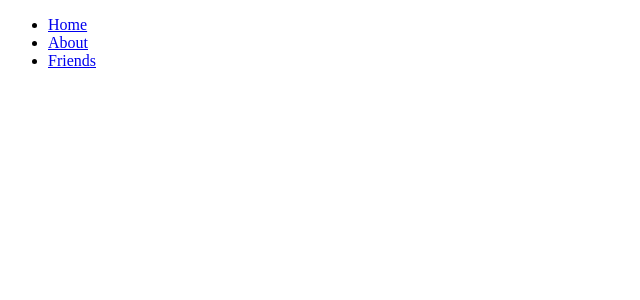
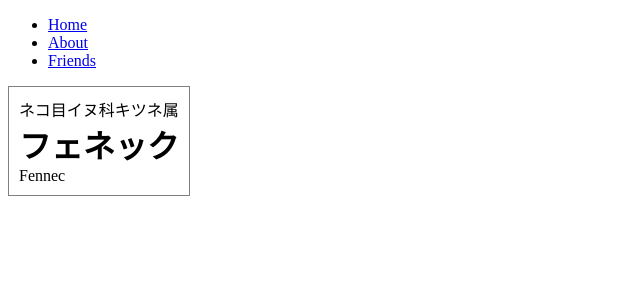
Before and after one commit to totoriri/q-react-router-02, a React (Create React App) app: page /friends/fennec in a window 1280 px wide. Shown: the top 300 px of the page, without its empty margins (0-640 px from the left). Built offline with nearby package versions, Linux system fonts and the light colour scheme.

Commit message:
ADD: add the frind component to show each information of frinds

```diff
--- a/src/App.js
+++ b/src/App.js
@@ -3,6 +3,7 @@ import { BrowserRouter as Router, Switch, Route, Link } from "react-router-dom"
 import Home from "./pages/Home"
 import About from "./pages/About"
 import Friends from "./pages/Friends"
+import Friend from "./components/Friend"
 
 export const FRIENDS = [
   {
@@ -37,14 +38,16 @@ function App() {
           <ul>
             <li><Link to="/">Home</Link></li>
             <li><Link to="/About">About</Link></li>
-            <li><Link to="/Friends">Friends</Link></li>
+            <li><Link to="/friends">Friends</Link></li>
           </ul>
         </nav>
 
         <Switch>
           <Route exact path="/" component={Home}/>
           <Route exact path="/About" component={About}/>
-          <Route exact path="/Friends" component={Friends}/>
+          <Route exact path="/friends" component={Friends} />
+          {/* ↓もとは frinds.jsに配置されていたコード。*/}
+          <Route path='/friends/:id' component={Friend} />
         </Switch>
       </Router>
     </div>
--- /dev/null
+++ b/src/components/Friend.js
@@ -0,0 +1,32 @@
+import React from 'react'
+import {friendById} from "../App"
+
+const Friend = (props) => {
+  const { id } = props.match.params;
+  console.log(id)
+  const friend = friendById(id)
+
+
+  if (typeof friend === 'undefined')  {
+    return (
+      <div>
+        <p>Friends with id '{id}' does not exist.</p>
+      </div>
+    )
+  }
+
+  const containerStyle = { border: '1px gray solid', display: 'inline-block', padding: 10 }
+  const contentsStyle = { margin: 0 }
+
+  return (
+    <div>
+      <div style={containerStyle}>
+        <p style={contentsStyle}>{friend.family}</p>
+        <h1 style={contentsStyle}>{friend.nameJa}</h1>
+        <p style={contentsStyle}>{friend.nameEn}</p>
+      </div>
+    </div>
+  )
+}
+
+export default Friend
--- a/src/pages/Friends.js
+++ b/src/pages/Friends.js
@@ -1,12 +1,15 @@
 import React from 'react'
 import FriendList from "../components/FriendList"
 import { Route } from "react-router-dom"
+import Friend from "../components/Friend"
 
 const Friends = () => {
   return (
     <div>
       <h2>Friends</h2>
-      <Route path="/Friends" component={FriendList} />
+      <Route path="/friends" component={FriendList} />
+      {/* ここだと、App.jsに記載した時同様にうまく表示されない。なぜか。 */}
+      {/* <Route path='/friends/:id' component={Friend} /> */}
     </div>
   )
 }
```
Also changed, not shown: 1 other file (tests, documents, lock files or other folders).
